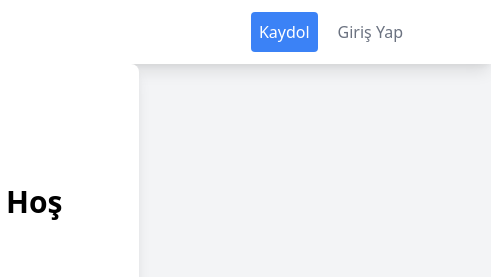
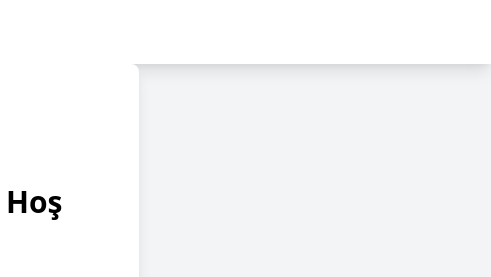
Before and after one commit to whicher/psitop, a plain HTML site: page index.html in a window 1280 px wide. Shown: the top 277 px of the page, 789-1280 px from the left. Drawn offline with nearby package versions, Linux system fonts and the light colour scheme.

Commit message:
Update index.html

```diff
--- a/index.html
+++ b/index.html
@@ -46,11 +46,6 @@
                         <a href="#" class="py-4 px-2 text-gray-500 hover:text-blue-500">Hizmetler</a>
                         <a href="#" class="py-4 px-2 text-gray-500 hover:text-blue-500">İletişim</a>
                     </div>
-                </div>
-                <!-- Secondary Navbar Items -->
-                <div class="hidden md:flex items-center space-x-3">
-                    <a href="#" class="py-2 px-2 bg-blue-500 text-white rounded hover:bg-blue-600">Kaydol</a>
-                    <a href="#" class="py-2 px-2 text-gray-500 hover:text-blue-500">Giriş Yap</a>
                 </div>
                 <!-- Mobile Menu Button -->
                 <div class="md:hidden flex items-center">
```
